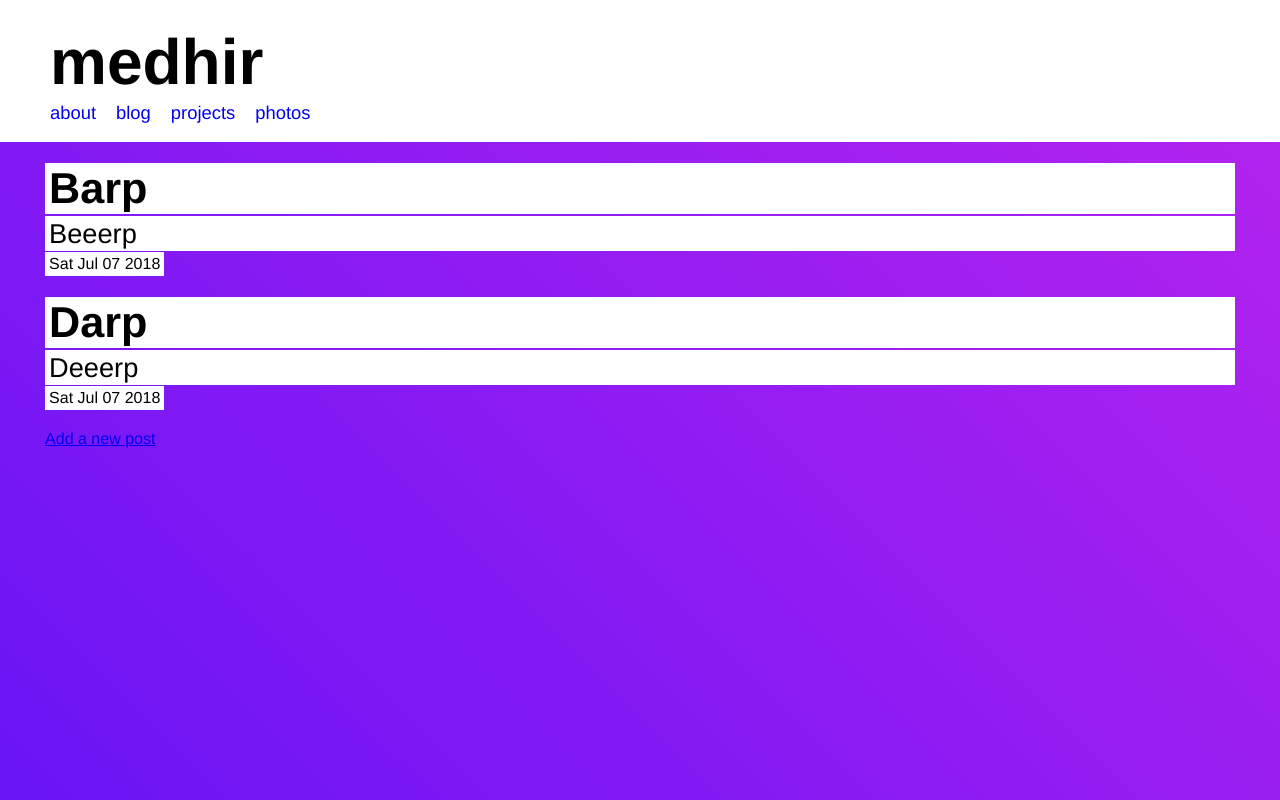
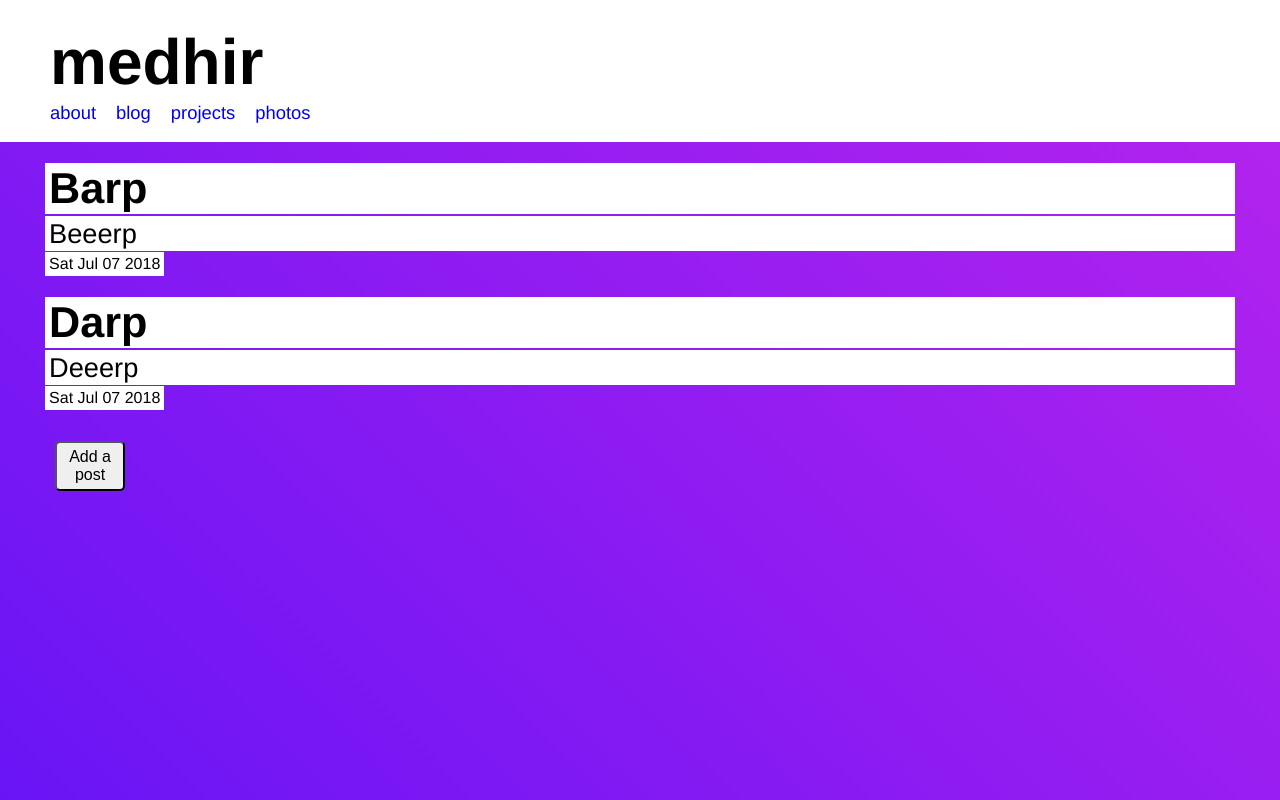
Before and after one commit to medhir/blog, a React (Create React App) app in the folder client/: page /blog in a window 1280 px wide. Shown: the top 800 px of the page. Built offline with nearby package versions, Linux system fonts and the light colour scheme; what auth0-js would draw is missing.

Commit message:
Refactor blog view to include editor panel for new posts

```diff
--- a/client/src/Components/Blog/index.js
+++ b/client/src/Components/Blog/index.js
@@ -1,5 +1,5 @@
 import React, { Component } from 'react';
-import { Link } from 'react-router-dom';
+import Editor from '../Editor';
 import BlogPost from './BlogPost';
 import './Blog.css';
 
@@ -11,14 +11,21 @@ const BlogPosts = (props) => {
     return <ul className="posts">{ posts }</ul>
 }
 
-const AddPost = () => {
-    return <Link to="/editor">Add a new post</Link>;
+const AddPost = (props) => {
+    return <button onClick={ props.onClick }>Add a post</button>;
 }
+
+const md =
+`# DELETE YOUR FACEBook
+## Please`;
+
+const editor = <Editor markdown={ md } />;
 
 class Blog extends Component {
     constructor (props) {
         super(props);
         this.state = {
+            add: false,
             posts: [
                 {
                     title: "Barp",
@@ -33,11 +40,21 @@ class Blog extends Component {
             ]
         }
     }
+
+    handleAddPost = (e) => {
+        this.setState({
+            add: true
+        });
+    }
+
     render () {
+        if (this.state.add) {
+            return editor;
+        }
         return (
         <section className="blog">
             <BlogPosts posts={ this.state.posts } />
-            <AddPost />
+            <AddPost onClick={ this.handleAddPost }/>
         </section>
         );
     }
```
Also changed, not shown: client/src/Components/Blog/AddPost.js (deleted, +0 -7 lines).
